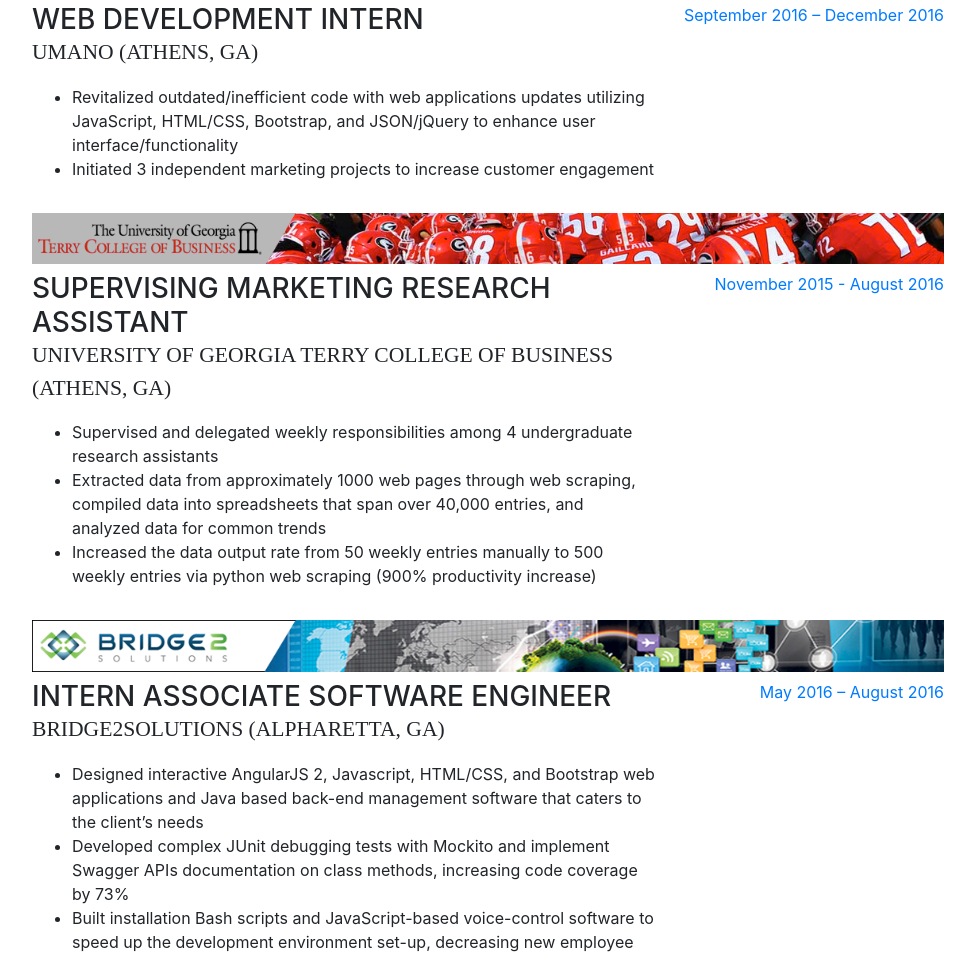
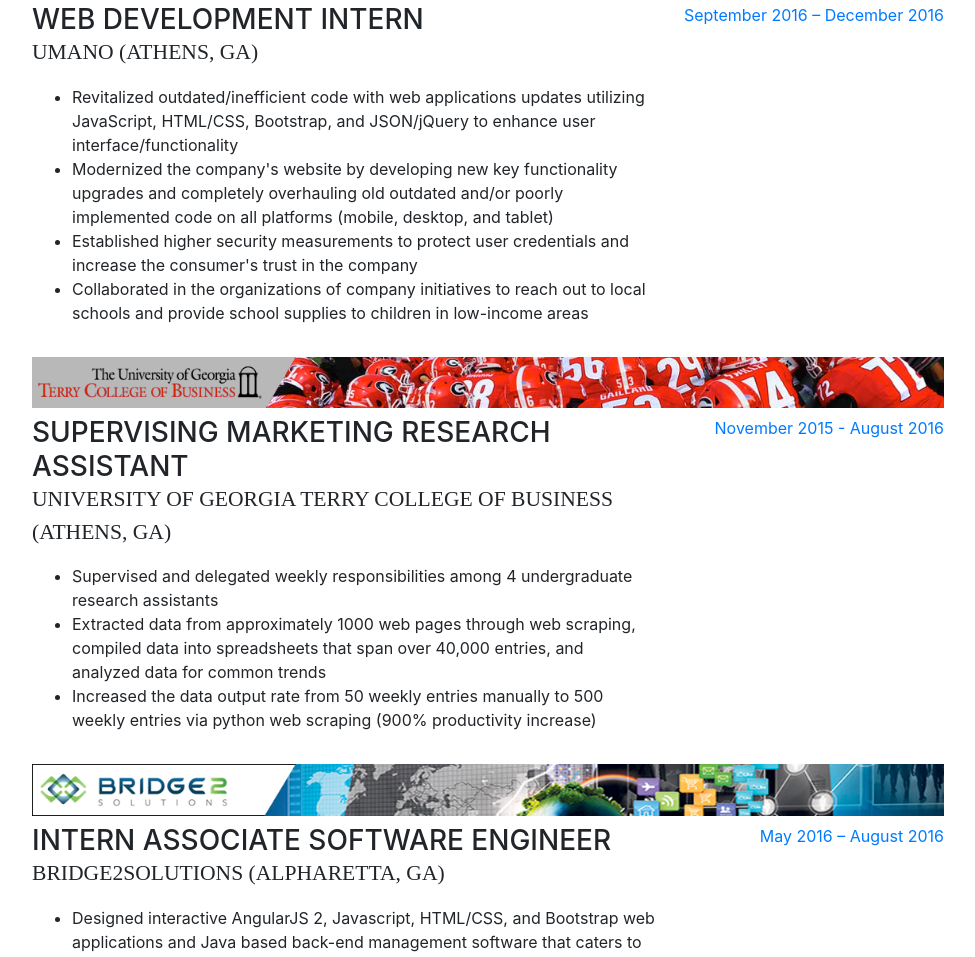
Before and after one commit to vyhuynh8/vyhuynh, a website with bundled scripts: page index.html in a window 1280 px wide. Shown: the part 1724-2681 px from the top of the page, without its empty margins (288-1263 px from the left). Built offline with nearby package versions, Linux system fonts and the light colour scheme; a web font is replaced by a local one.

Commit message:
changed descriptions for job descriptions

```diff
--- a/index.html
+++ b/index.html
@@ -156,8 +156,13 @@
                   Revitalized outdated/inefficient code with web applications updates utilizing JavaScript, HTML/CSS,
                   Bootstrap, and JSON/jQuery to enhance user interface/functionality
                 </li>
+                <li>Modernized the company's website by developing new key functionality upgrades and completely overhauling old outdated and/or poorly implemented code on all platforms (mobile, desktop, and tablet)
+                </li>
                 <li>
-                  Initiated 3 independent marketing projects to increase customer engagement
+                  Established higher security measurements to protect user credentials and increase the consumer's trust in the company
+                </li>
+                <li>
+                  Collaborated in the organizations of company initiatives to reach out to local schools and provide school supplies to children in low-income areas
                 </li>
               </ul>
             </div>
```
